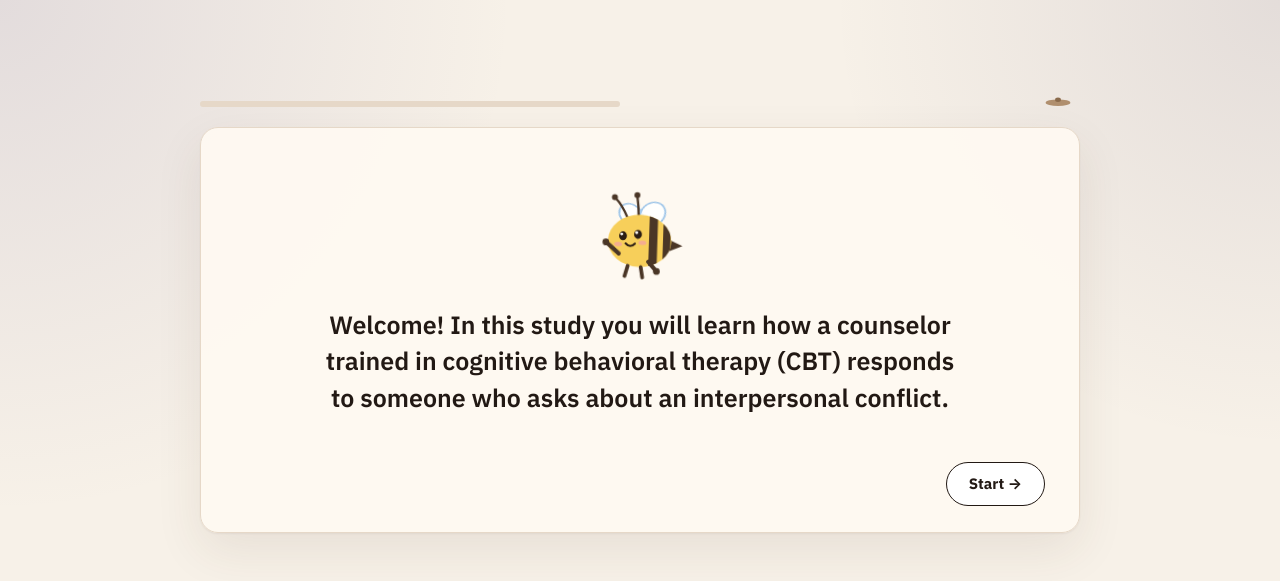
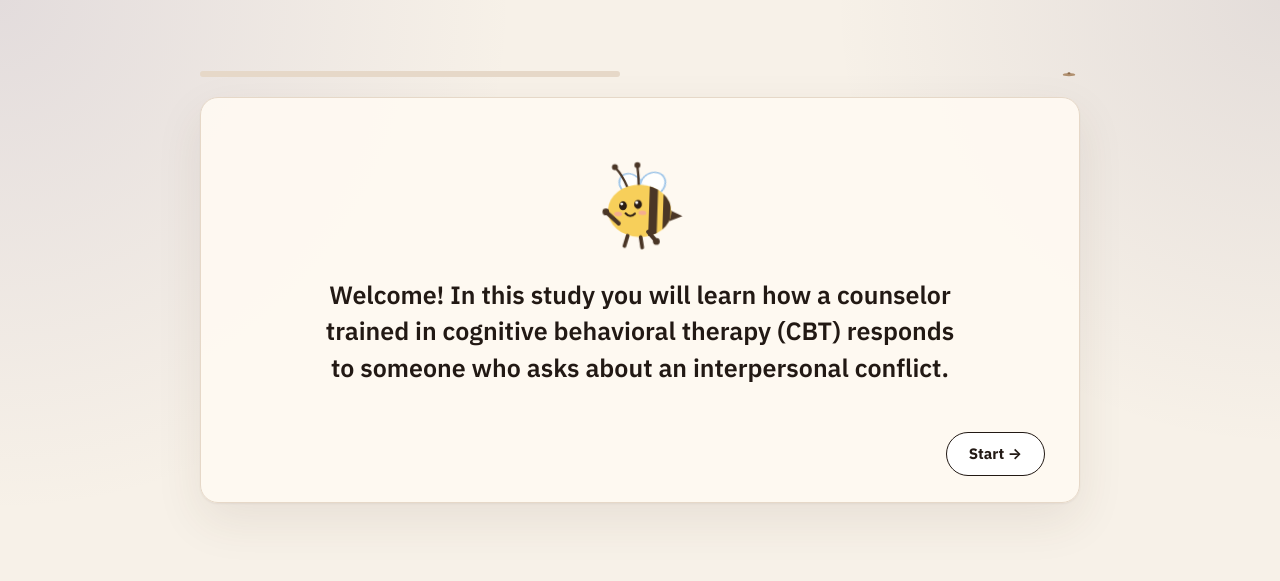
Before and after one commit to Stephanehk/stephanehk.github.io, a Jekyll site: the page built from ns-6bb2726508f2/training/cbt.html, in a window 1280 px wide. Shown: the top 581 px of the page. Built offline with Jekyll 4.4.1, drawn with Linux system fonts in a browser that asks for light colours.

Commit message:
CBT training: smaller progress flower

```diff
--- a/ns-6bb2726508f2/training/cbt.html
+++ b/ns-6bb2726508f2/training/cbt.html
@@ -95,7 +95,7 @@ body:has(.lucky-garden) .survey-card { background: var(--surface); }
 .step-label { color: var(--ink-faint); font-family: var(--mono); font-size: 12px; letter-spacing: 0.08em; text-transform: uppercase; }
 .survey-progress { width: min(420px, 100%); height: 6px; border-radius: 999px; background: var(--rule); overflow: hidden; }
 .survey-progress-fill { display: block; height: 100%; width: 0; border-radius: inherit; background: var(--accent); transition: width 240ms ease; }
-.lucky-flower { display: inline-block; flex: none; width: 44px; height: 61px; line-height: 0; transform-origin: 50% 100%; }
+.lucky-flower { display: inline-block; flex: none; width: 22px; height: 31px; line-height: 0; transform-origin: 50% 100%; }
 #flower { display: block; flex: none; line-height: 0; }
 .lucky-flower--grew { animation: lucky-flower-pop 0.6s ease-out; }
 @keyframes lucky-flower-pop { 0% { transform: scale(1); } 40% { transform: scale(1.2); } 100% { transform: scale(1); } }
--- a/ns-6bb2726508f2/training/cbt/debug.html
+++ b/ns-6bb2726508f2/training/cbt/debug.html
@@ -95,7 +95,7 @@ body:has(.lucky-garden) .survey-card { background: var(--surface); }
 .step-label { color: var(--ink-faint); font-family: var(--mono); font-size: 12px; letter-spacing: 0.08em; text-transform: uppercase; }
 .survey-progress { width: min(420px, 100%); height: 6px; border-radius: 999px; background: var(--rule); overflow: hidden; }
 .survey-progress-fill { display: block; height: 100%; width: 0; border-radius: inherit; background: var(--accent); transition: width 240ms ease; }
-.lucky-flower { display: inline-block; flex: none; width: 44px; height: 61px; line-height: 0; transform-origin: 50% 100%; }
+.lucky-flower { display: inline-block; flex: none; width: 22px; height: 31px; line-height: 0; transform-origin: 50% 100%; }
 #flower { display: block; flex: none; line-height: 0; }
 .lucky-flower--grew { animation: lucky-flower-pop 0.6s ease-out; }
 @keyframes lucky-flower-pop { 0% { transform: scale(1); } 40% { transform: scale(1.2); } 100% { transform: scale(1); } }
```
